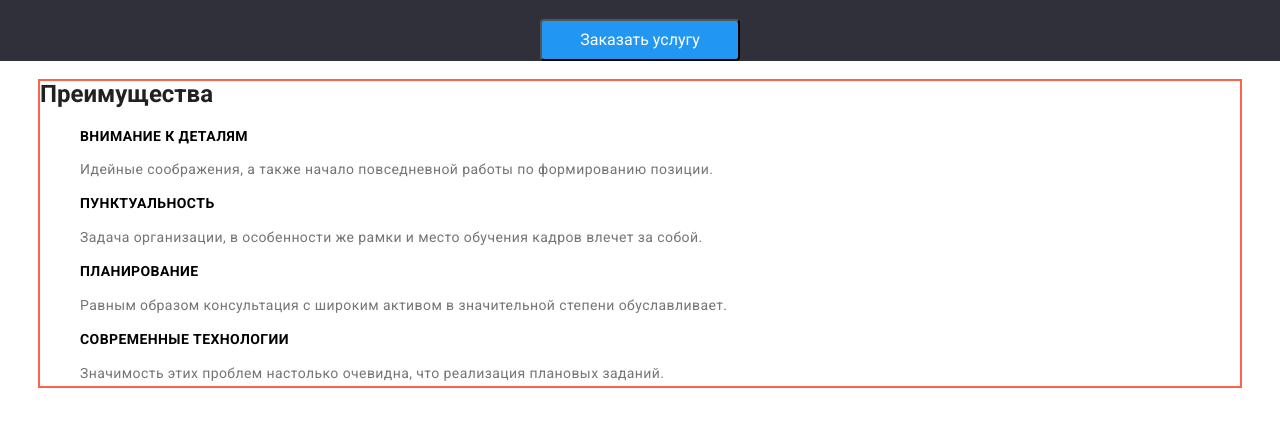
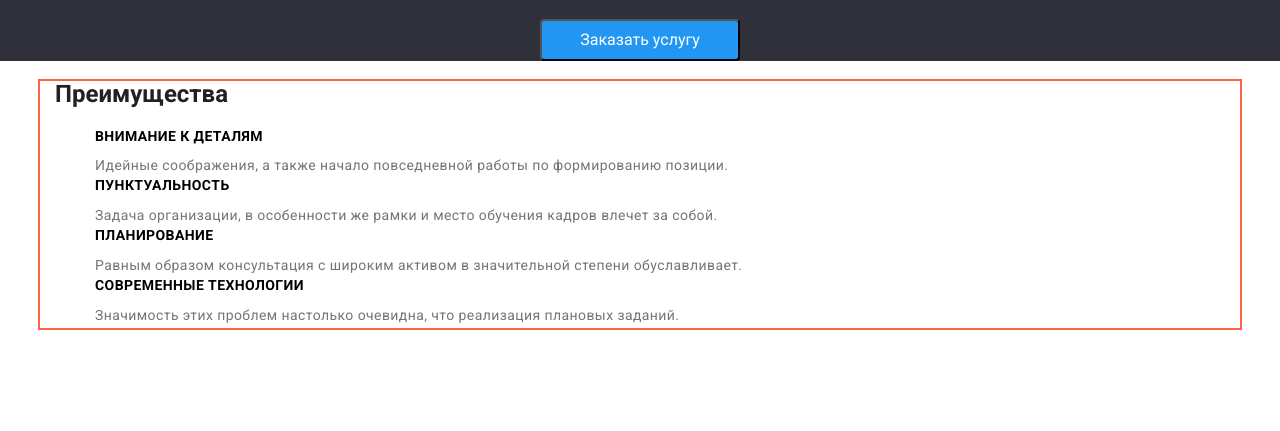
Before and after one commit to SerhiiKnysh/goit-markup-hw-03, a plain HTML site: page index.html in a window 1280 px wide. Shown: the part 194-625 px from the top of the page. Drawn offline with nearby package versions, Linux system fonts and the light colour scheme.

Commit message:
Update styles.css

```diff
--- a/css/styles.css
+++ b/css/styles.css
@@ -34,6 +34,8 @@ address {
   width: 1200px;
   margin-left: auto;
   margin-right: auto;
+  padding-left: 15px;
+  padding-right: 15px;
   outline: 2px solid tomato;
 }
 
@@ -110,6 +112,7 @@ address {
 .benefits {
   margin-top: 0px;
   margin-bottom: 10px;
+
   font-weight: 700;
   font-size: 14px;
   line-height: 1.14;
@@ -117,6 +120,9 @@ address {
   text-transform: uppercase;
 }
 .description-benefits {
+  margin-top: 0px;
+  margin-bottom: 0px;
+
   font-weight: 400;
   font-size: 14px;
   line-height: 1.71;
```
